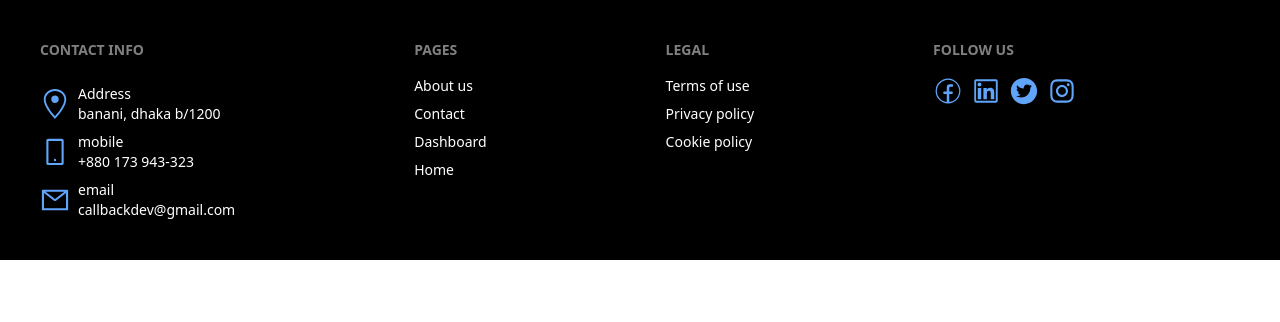
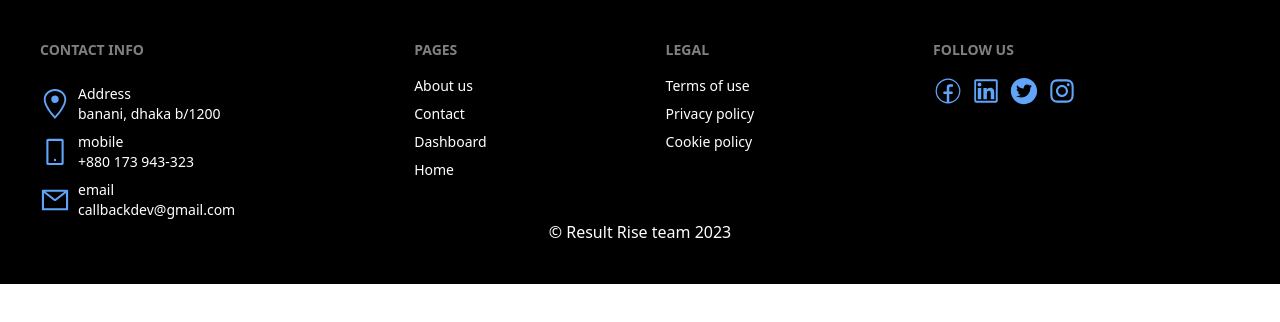
Before and after one commit to callbackdevelopers/result-rise-client, a Next.js app: page / in a window 1280 px wide. Shown: the top 322 px of the page. Built offline with nearby package versions, Linux system fonts and the light colour scheme.

Commit message:
first-commit

```diff
--- a/components/Footer/Footer.js
+++ b/components/Footer/Footer.js
@@ -11,8 +11,8 @@ import {
 
 const Footer = () => {
   return (
-    <div>
-      <footer className="footer p-10 bg-black text-white">
+    <div className=" p-10 bg-black text-white">
+      <footer className="footer">
         <div>
           <span className="footer-title">Contact Info</span>
           <Link href="https://www.google.com" className="link link-hover">
@@ -104,7 +104,11 @@ const Footer = () => {
             </ul>
           </div>
         </div>
+
       </footer>
+      <div className="text-center">
+        <span className="text-center ">&copy; Result Rise team 2023</span>
+      </div>
     </div>
   );
 };
```
